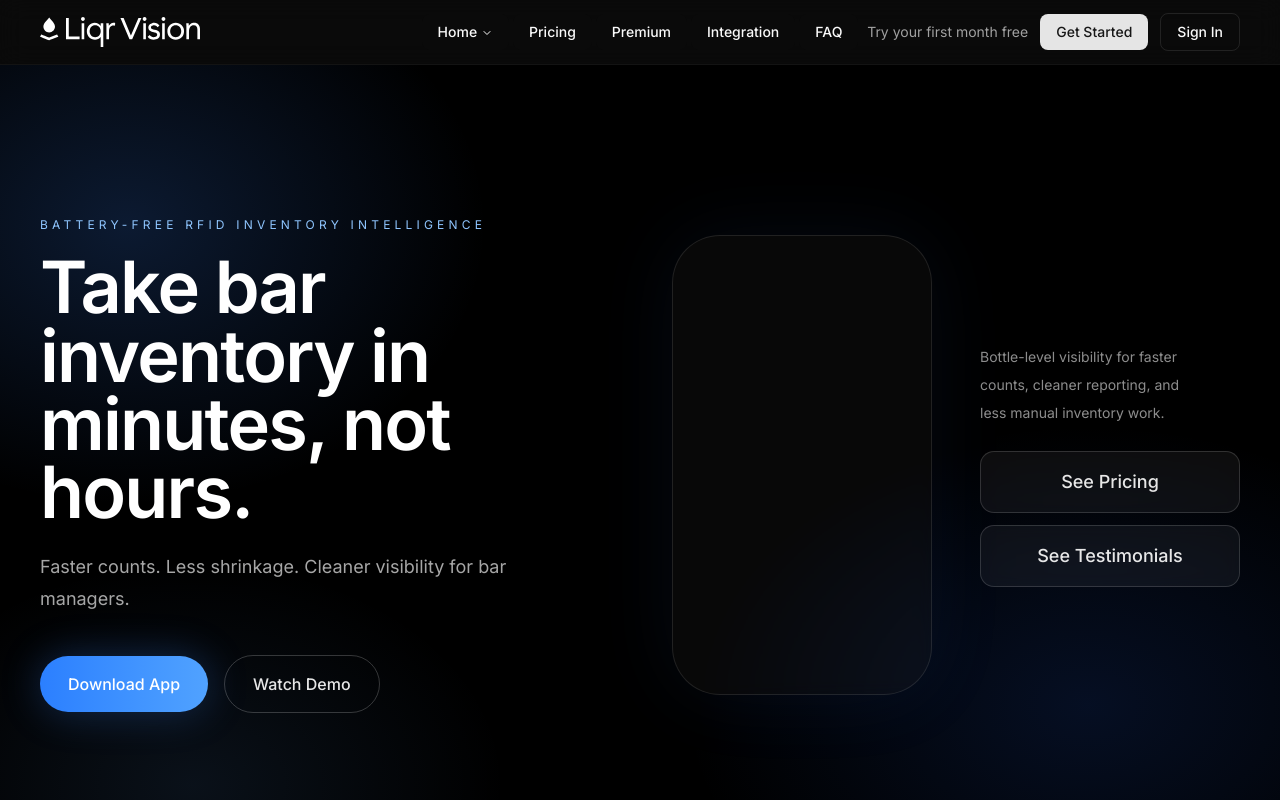
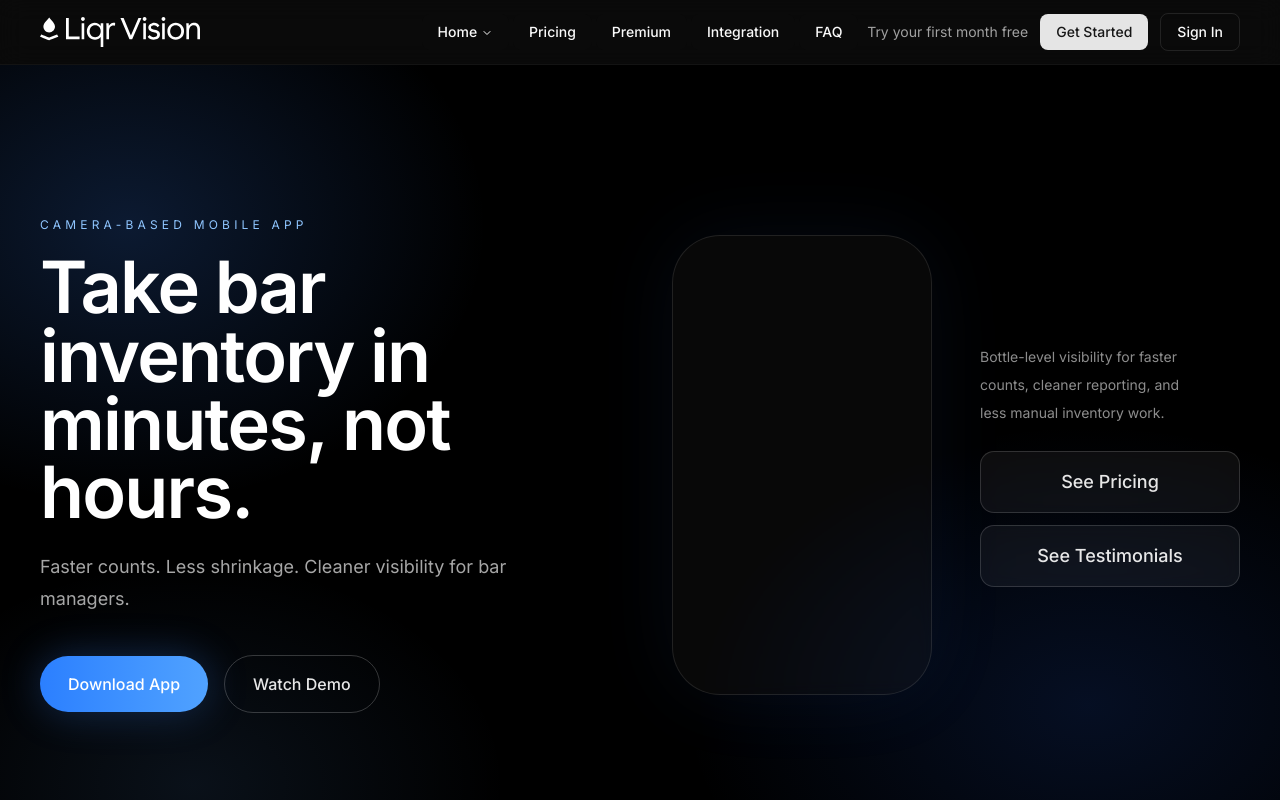
Before and after one commit to colewortman/UNO-Capstone, a Next.js app in the folder web/: page /UNO-Capstone/ in a window 1280 px wide. Shown: the top 800 px of the page. Built offline with nearby package versions, Linux system fonts and the light colour scheme.

Commit message:
Update HeroSection text from RFID to Camera-based App

```diff
--- a/web/app/components/HeroSection.tsx
+++ b/web/app/components/HeroSection.tsx
@@ -9,7 +9,7 @@ export default function HeroSection() {
       {/* left side — text + CTA */}
       <div className="mx-auto max-w-lg text-center lg:mx-0 lg:text-left">
         <p className="mb-5 text-xs uppercase tracking-[0.35em] text-blue-300">
-          Battery-free RFID inventory intelligence
+          Camera-based Mobile App
         </p>
 
         <h1 className="text-4xl font-semibold leading-[0.95] tracking-tight text-white sm:text-5xl md:text-6xl xl:text-7xl">
```
